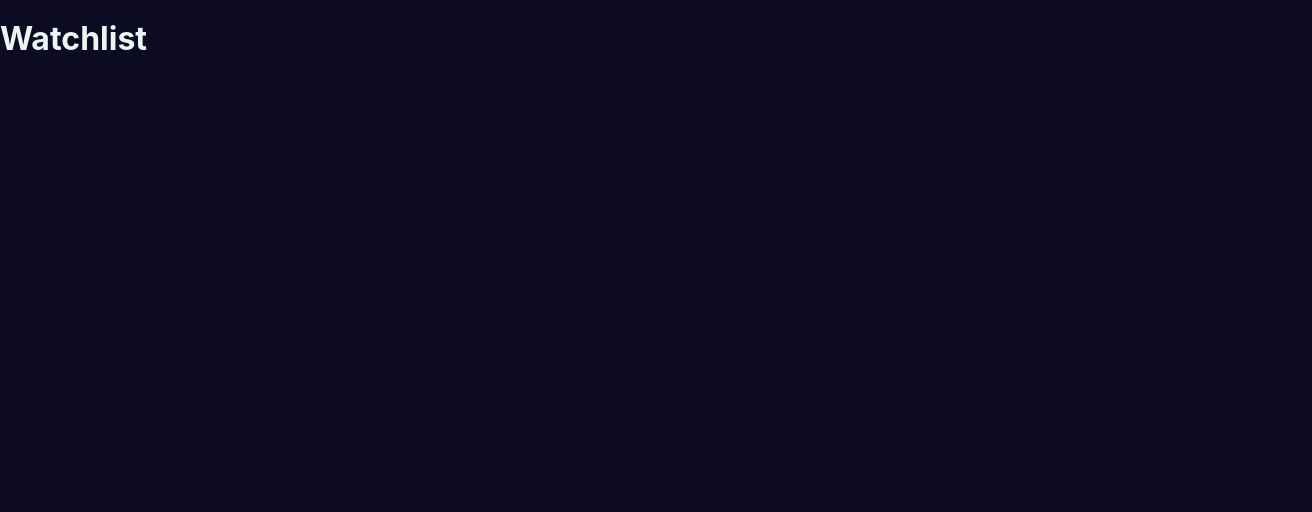
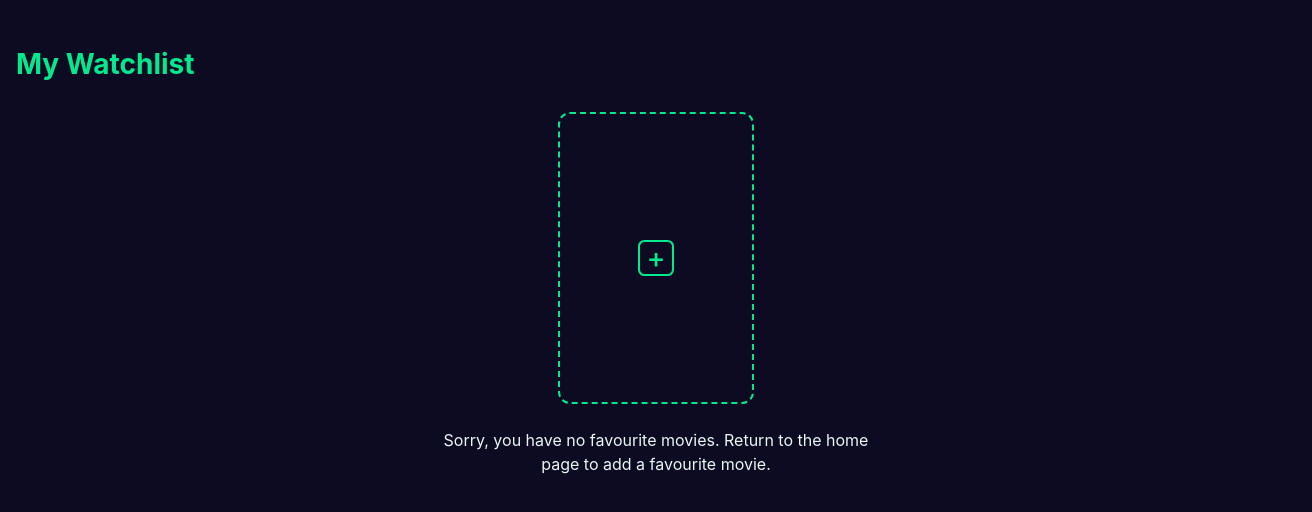
Before and after one commit to francescalulo/polar-db, a React (Vite) app: page /watchlist in a window 1280 px wide. Shown: the top 512 px of the page, 1312 px wide, since content can reach past the window. Built offline with nearby package versions, Linux system fonts and the light colour scheme.

Commit message:
Create watchlist page and empty state

```diff
--- /dev/null
+++ b/src/components/EmptyWatchlist/EmptyWatchlist.jsx
@@ -0,0 +1,17 @@
+import './EmptyWatchlist.scss';
+
+function EmptyWatchlist() {
+  return (
+    <div className="emptyWatchlist">
+      <div className="emptyWatchlist__card">
+        <span className="emptyWatchlist__plus">+</span>
+      </div>
+
+      <p className="emptyWatchlist__message">
+        Sorry, you have no favourite movies. Return to the home page to add a favourite movie.
+      </p>
+    </div>
+  );
+}
+
+export default EmptyWatchlist;
--- /dev/null
+++ b/src/components/EmptyWatchlist/EmptyWatchlist.scss
@@ -0,0 +1,56 @@
+@use '../../styles/variables' as *;
+@use '../../styles/mixins' as *;
+
+.emptyWatchlist {
+  @include flex(
+    $direction: column,
+    $align: center,
+    $justify: center,
+    $gap: 1.5rem
+  );
+
+  width: 100%;
+}
+
+.emptyWatchlist__card {
+  @include flex(
+    $align: center,
+    $justify: center
+  );
+
+  width: 12rem;
+  aspect-ratio: 2 / 3;
+  border: 2px dashed $aurora-green-glow;
+  border-radius: $card-radius;
+  background-color: transparent;
+
+  &:hover,
+  &:focus-within {
+    @include glow-shadow-sm;
+  }
+}
+
+.emptyWatchlist__plus {
+  @include flex(
+    $align: center,
+    $justify: center
+  );
+
+  width: 2rem;
+  height: 2rem;
+  border: 2px solid $aurora-green-glow;
+  border-radius: 0.4rem;
+  color: $aurora-green-glow;
+  font-size: $font-size-xl;
+  font-weight: $font-weight-medium;
+  line-height: 1;
+}
+
+.emptyWatchlist__message {
+  max-width: 28rem;
+  margin: 0;
+  color: $ice;
+  font-size: $font-size-md;
+  text-align: center;
+  line-height: 1.5;
+}
--- a/src/pages/Watchlist/Watchlist.jsx
+++ b/src/pages/Watchlist/Watchlist.jsx
@@ -1,10 +1,36 @@
+import { useEffect, useState } from 'react';
+import MovieCard from '../../components/MovieCard/MovieCard';
+import EmptyWatchlist from '../../components/EmptyWatchlist/EmptyWatchlist';
 import './Watchlist.scss';
 
 function Watchlist() {
+  const [watchlistMovies, setWatchlistMovies] = useState([]);
+
+  useEffect(() => {
+    const savedMovies = localStorage.getItem('watchlist');
+
+    if (savedMovies) {
+      setWatchlistMovies(JSON.parse(savedMovies));
+    }
+  }, []);
+
   return (
-    <div>
-      <h1>Watchlist</h1>
-    </div>
+    <main className="watchlist">
+      <h1 className="watchlist__title">My Watchlist</h1>
+
+      {watchlistMovies.length === 0 ? (
+        <EmptyWatchlist />
+      ) : (
+        <div className="watchlist__grid">
+          {watchlistMovies.map((movie) => (
+            <MovieCard
+              key={movie.id}
+              movie={movie}
+            />
+          ))}
+        </div>
+      )}
+    </main>
   );
 }
 
--- a/src/pages/Watchlist/Watchlist.scss
+++ b/src/pages/Watchlist/Watchlist.scss
@@ -1,2 +1,28 @@
 @use '../../styles/variables' as *;
 @use '../../styles/mixins' as *;
+
+.watchlist {
+  width: 100%;
+  min-height: 70vh;
+  padding: 3rem 1rem;
+}
+
+.watchlist__title {
+  margin: 0 0 2rem;
+  color: $aurora-green-glow;
+  font-size: $font-size-xl;
+}
+
+.watchlist__grid {
+  display: grid;
+  grid-template-columns: repeat(2, minmax(0, 1fr));
+  gap: 1rem;
+
+  @include tablet {
+    grid-template-columns: repeat(3, minmax(0, 1fr));
+  }
+
+  @include desktop {
+    grid-template-columns: repeat(4, minmax(0, 1fr));
+  }
+}
```
